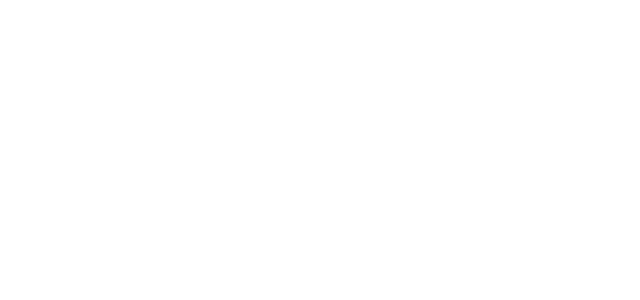
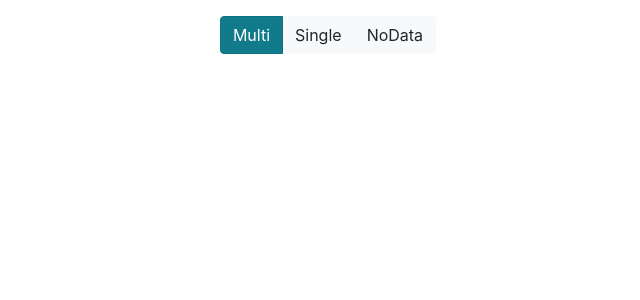
Before and after one commit to olga-mykhaylovska/test-react-jumbotron, a React (Create React App) app: page / in a window 1280 px wide. Shown: the top 300 px of the page, without its empty margins (312-952 px from the left). Built offline with nearby package versions, Linux system fonts and the light colour scheme.

Commit message:
add ToggleAppMode component

```diff
--- a/src/components/App/App.tsx
+++ b/src/components/App/App.tsx
@@ -1,8 +1,24 @@
-import React from 'react'
+import React, { useState } from 'react'
+import { AppMode } from '../../data'
+import ToggleAppMode from '../ToggleAppMode'
 import './App.css'
 
 const App = () => {
-    return <div></div>
+    const [appMode, setAppMode] = useState(AppMode.Multi)
+
+    const allAppModes = [AppMode.Multi, AppMode.Single, AppMode.NoData]
+
+    return (
+        <div className="text-center">
+            <div className="mt-3">
+                <ToggleAppMode
+                    allModes={allAppModes}
+                    selectedMode={appMode}
+                    onChange={setAppMode}
+                />
+            </div>
+        </div>
+    )
 }
 
 export default App
--- /dev/null
+++ b/src/components/ToggleAppMode/ToggleAppMode.tsx
@@ -0,0 +1,25 @@
+import React from 'react'
+import { AppMode } from '../../data'
+
+type ToggleModeProps = {
+    allModes: AppMode[]
+    selectedMode: AppMode
+    onChange: (mode: AppMode) => void
+}
+
+export const ToggleAppMode: React.FC<ToggleModeProps> = ({ selectedMode, allModes, onChange }) => {
+    return (
+        <div className="btn-group" role="group">
+            {allModes.map((mode) => (
+                <button
+                    key={mode}
+                    type="button"
+                    onClick={() => onChange(mode)}
+                    className={'btn ' + (mode === selectedMode ? 'btn-info active' : 'btn-light')}
+                >
+                    {AppMode[mode]}
+                </button>
+            ))}
+        </div>
+    )
+}
--- /dev/null
+++ b/src/components/ToggleAppMode/index.ts
@@ -0,0 +1,3 @@
+import { ToggleAppMode } from './ToggleAppMode'
+
+export default ToggleAppMode
--- a/src/data/index.ts
+++ b/src/data/index.ts
@@ -1,3 +1,9 @@
+export enum AppMode {
+    NoData,
+    Single,
+    Multi,
+}
+
 export type ImageData = {
     imageUrl: string
     description: string
```
